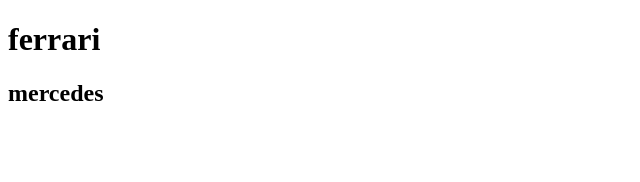
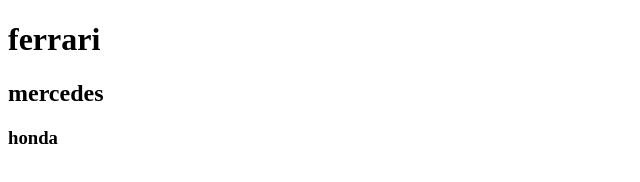
Before and after one commit to rguimaalves/teste02, a plain HTML site: page index.html in a window 1280 px wide. Shown: the full height of the page, 0-640 px from the left. Drawn offline with Linux system fonts and the light colour scheme.

Commit message:
adicionando carro

```diff
--- a/index.html
+++ b/index.html
@@ -10,6 +10,7 @@
 <body>
     <H1>ferrari</H1>
     <h2>mercedes</h2>
+    <h3>honda</h3>
 
 </body>
 </html>
```
